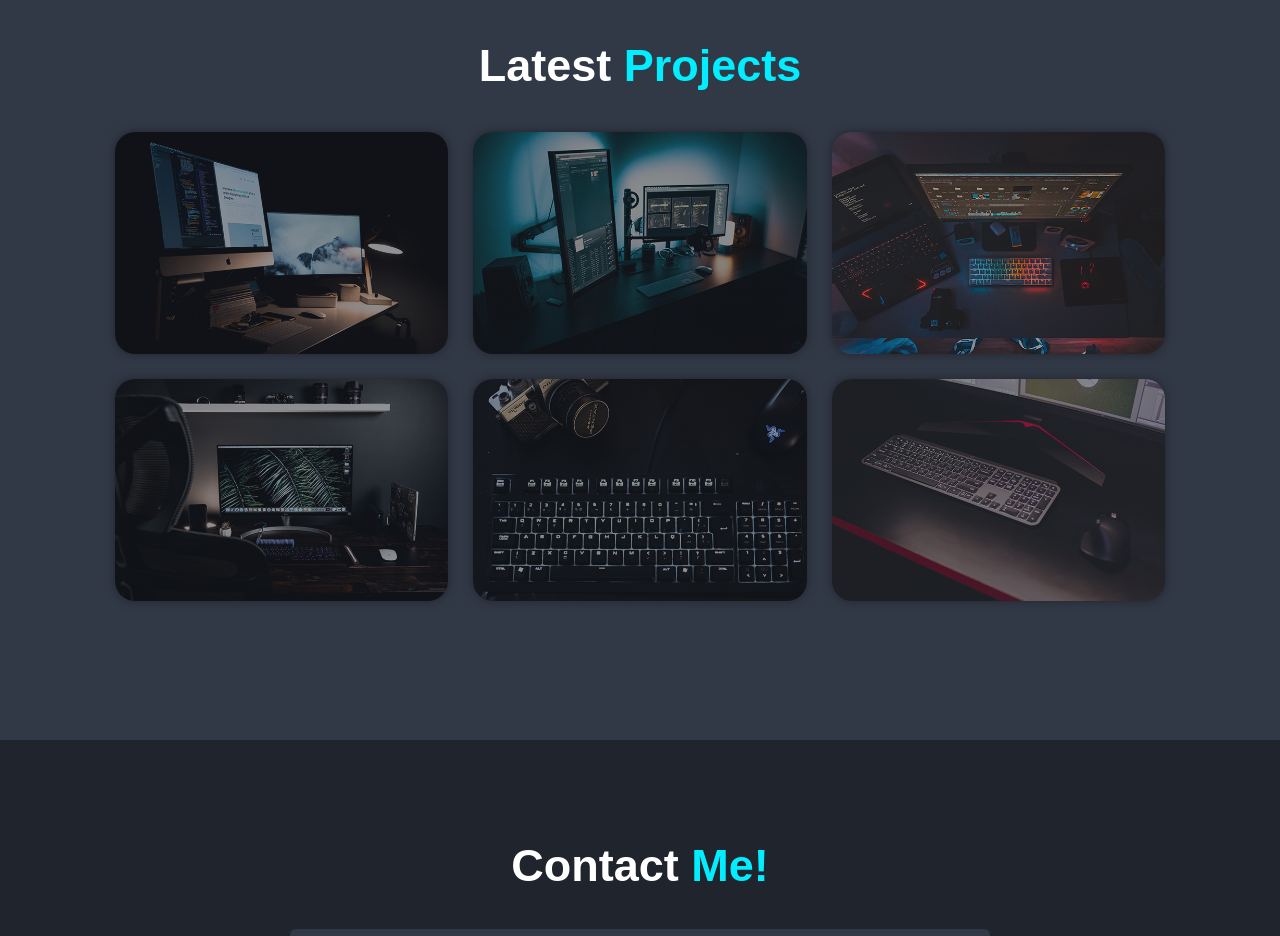
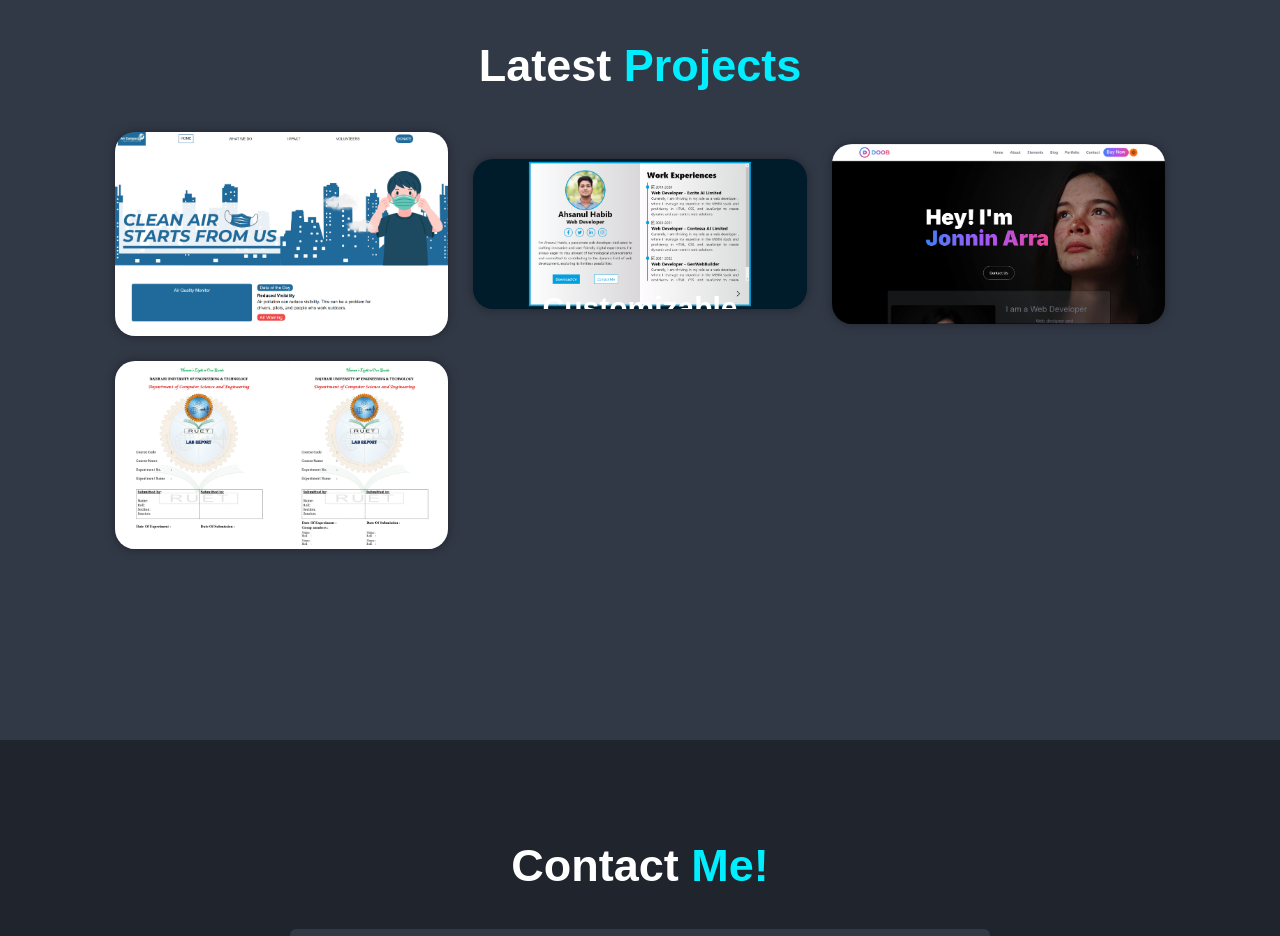
Before and after one commit to ahsanul-habib/portfolio2, a plain HTML site: page index.html in a window 1280 px wide. Shown: the part 2460-3396 px from the top of the page. Drawn offline with nearby package versions, Linux system fonts and the light colour scheme.

Commit message:
Added some projects

```diff
--- a/index.html
+++ b/index.html
@@ -34,10 +34,10 @@
                 advancing my proficiency in MERN stack development.
             </p>
             <div class="social-media">
-                <a href="#"><i class="bx bxl-facebook"></i></a>
+                <a href="https://www.facebook.com/ahsanul.habib6"><i class="bx bxl-facebook"></i></a>
                 <a href="#"><i class="bx bxl-twitter"></i></a>
                 <a href="#"><i class="bx bxl-instagram-alt"></i></a>
-                <a href="#"><i class="bx bxl-linkedin"></i></a>
+                <a href="https://linkedin.com/in/ahsanulhabib-ruet"><i class="bx bxl-linkedin"></i></a>
             </div>
             <a href="#" class="btn">Download CV</a>
         </div>
@@ -81,7 +81,7 @@
             </div>
             <div class="services-box">
                 <i class="bx bxs-paint"></i>
-                <h3>Graphics Design</h3>
+                <h3>Server Side Tracking</h3>
                 <p>
                     Graphic designing is the art of visually communicating ideas and messages through creative use of
                     images, typography, and layout.</p>
@@ -102,42 +102,40 @@
 
     <section class="portfolio" id="portfolio">
         <h2 class="heading">Latest <span>Projects</span></h2>
-
         <div class="portfolio-container">
+            <div class="portfolio-box" style="color:black">
+                <img src="images/aircampus.png" alt="Image not found">
+                <div class="portfolio-layer" style="background-color: white;">
+                    <h4>Air Campus</h4>
+                    <p>A part of Let's Breathe Well Campaign by RUET IPE Club!</p>
+                    <a href="https://www.aircampus.org"><i class="bx bx-link-external"></i></a>
+                </div>
+            </div>
             <div class="portfolio-box">
-                <img src="images/portfolio1.jpg" alt="Image not found">
-                <div class="portfolio-layer">
-                    <h4>Personal Portfolio Website</h4>
-                    <p>Showcase your skills and achievements online through a professional portfolio site.</p>
+                <img src="images/flipbook-portfolio.png" alt="Image not found">
+                <div class="portfolio-layer" style="background-color: black;">
+                    <h4>Customizable Flipbook Portfolio</h4>
+                    <p>This webapp is made for building and customizing portfolio without coding knowledge</p>
                     <a href="#"><i class="bx bx-link-external"></i></a>
                 </div>
             </div>
             <div class="portfolio-box">
-                <img src="images/portfolio2.jpg" alt="Image not found">
-                <div class="portfolio-layer">
-                    <h4>Blog Website</h4>
-                    <p>Develop a blogging platform to share articles, stories, and insights with a broader audience.</p>
-                    <a href="#"><i class="bx bx-link-external"></i></a>
+                <img src="images/doob-portfolio.png" alt="Image not found">
+                <div class="portfolio-layer" style="background-color: black;">
+                    <h4>Customizable Doob Portfolio(Frontend)</h4>
+                    <p>This webapp is made for building and customizing portfolio without coding knowledge</p>
+                    <a href="https://doob-portfolio-builder.vercel.app/"><i class="bx bx-link-external"></i></a>
                 </div>
             </div>
-            <div class="portfolio-box">
-                <img src="images/portfolio3.jpg" alt="Image not found">
-                <div class="portfolio-layer">
-                    <h4>Language Learning App</h4>
-                    <p>Design an app to assist users in learning new languages with interactive lessons and quizzes.</p>
-                    <a href="#"><i class="bx bx-link-external"></i></a>
+            <div class="portfolio-box" style="color:black">
+                <img src="images/coverpage.png" alt="Image not found">
+                <div class="portfolio-layer" style="background-color: white;">
+                    <h4>Automatic Coverpage Builder</h4>
+                    <p>I developed this webapp on my first year to automate coverpage generating</p>
+                    <a href="https://cse-coverpage.netlify.app"><i class="bx bx-link-external"></i></a>
                 </div>
             </div>
-            <div class="portfolio-box">
-                <img src="images/portfolio4.jpg" alt="Image not found">
-                <div class="portfolio-layer">
-                    <h4>Weather App</h4>
-                    <p>Design an application that displays current weather conditions and forecasts for a specific
-                        location</p>
-                    <a href="#"><i class="bx bx-link-external"></i></a>
-                </div>
-            </div>
-            <div class="portfolio-box">
+            <!-- <div class="portfolio-box">
                 <img src="images/portfolio5.jpg" alt="Image not found">
                 <div class="portfolio-layer">
                     <h4>Web Design</h4>
@@ -145,15 +143,15 @@
                         focusing on aesthetics and user experience.</p>
                     <a href="#"><i class="bx bx-link-external"></i></a>
                 </div>
-            </div>
-            <div class="portfolio-box">
+            </div> -->
+            <!-- <div class="portfolio-box">
                 <img src="images/portfolio6.jpg" alt="Image not found">
                 <div class="portfolio-layer">
                     <h4>AssignmentCoverpage Generator</h4>
                     <p>Generate your coverpage PDF with just putting your roll</p>
                     <a href="#"><i class="bx bx-link-external"></i></a>
                 </div>
-            </div>
+            </div> -->
         </div>
     </section>
 
```
Also changed, not shown: images/aircampus.png (added), images/coverpage.png (added), images/doob-portfolio.png (added), images/flipbook-portfolio.png (added).
